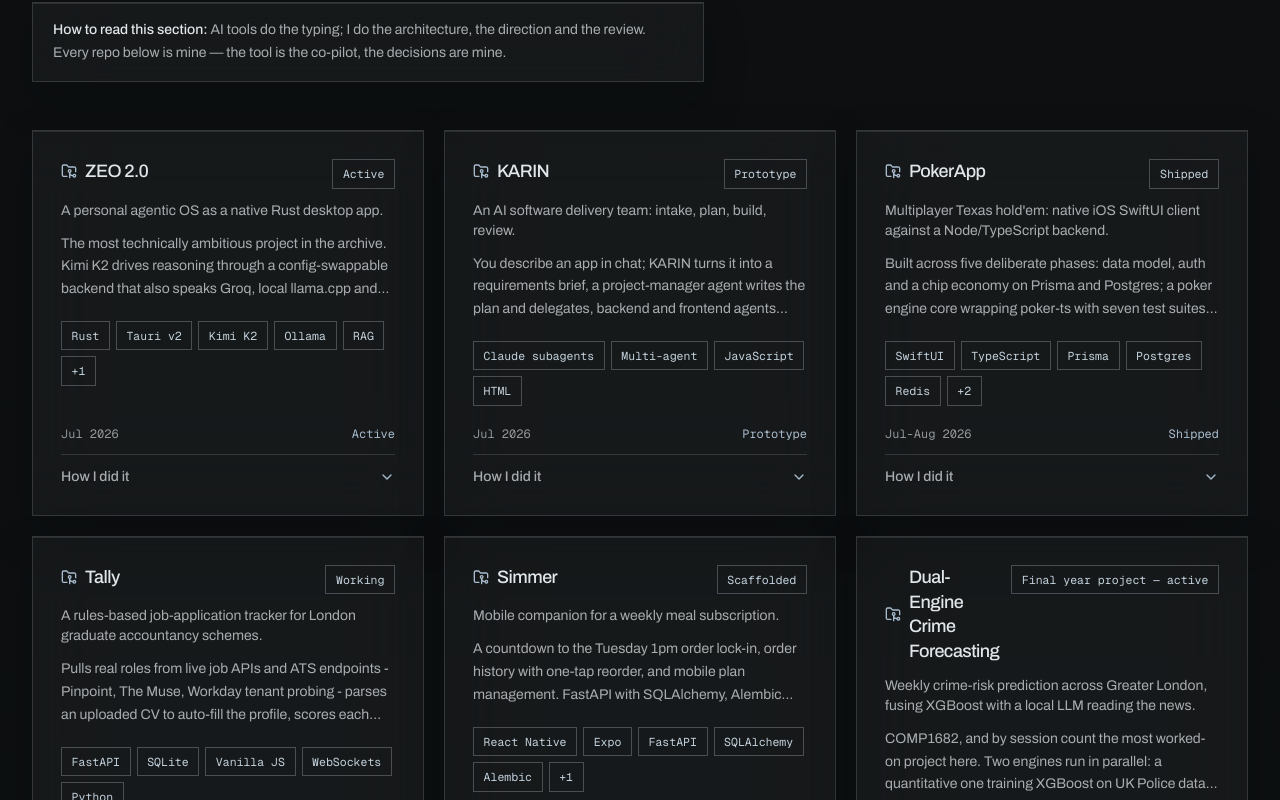
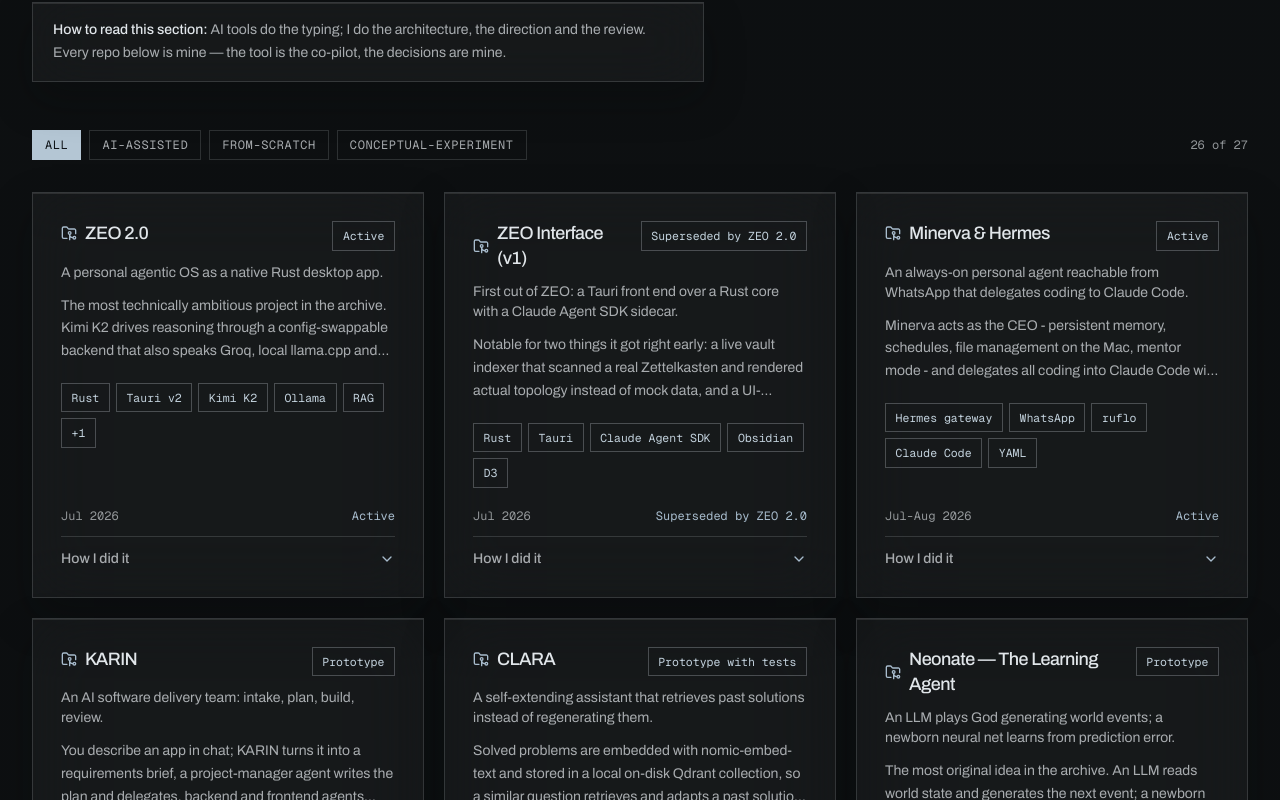
Before and after one commit to koro119/portfolio-site, a React (Vite) app: page / in a window 1280 px wide. Shown: the part 2900-3700 px from the top of the page. Built offline with nearby package versions, Linux system fonts and the light colour scheme.

Commit message:
Part 4d: tag filtering on AI-Assisted grid — pills, aria-pressed, URL hash linkability, live count

```diff
--- a/src/sections/VibeCoded.tsx
+++ b/src/sections/VibeCoded.tsx
@@ -1,10 +1,46 @@
+import { useEffect, useState } from 'react';
 import { useProjects } from '../hooks/useProjects';
 import { SectionHeader } from '../components/SectionHeader';
 import { ProjectCard } from '../components/ProjectCard';
 import { Reveal } from '../components/Reveal';
 
+const FILTERS = [
+  { id: 'all', label: 'all' },
+  { id: 'AI-assisted', label: 'AI-assisted' },
+  { id: 'from-scratch', label: 'from-scratch' },
+  { id: 'conceptual-experiment', label: 'conceptual-experiment' },
+] as const;
+
+type FilterId = (typeof FILTERS)[number]['id'];
+
+function readFilterFromHash(): FilterId {
+  if (typeof window === 'undefined') return 'all';
+  const match = window.location.hash.match(/^#filter=(.+)$/);
+  if (match && FILTERS.some((f) => f.id === match[1])) {
+    return match[1] as FilterId;
+  }
+  return 'all';
+}
+
 export function VibeCoded() {
   const projects = useProjects();
+  const [filter, setFilter] = useState<FilterId>(readFilterFromHash);
+
+  useEffect(() => {
+    const onHashChange = () => setFilter(readFilterFromHash());
+    window.addEventListener('hashchange', onHashChange);
+    return () => window.removeEventListener('hashchange', onHashChange);
+  }, []);
+
+  const applyFilter = (id: FilterId) => {
+    setFilter(id);
+    // replaceState avoids the native anchor-scroll side effect of setting the hash.
+    history.replaceState(null, '', `#filter=${id}`);
+  };
+
+  // portfolio-site is told in the "Making Of" section, not repeated as a card.
+  const pool = projects?.all.filter((p) => p.slug !== 'portfolio-site') ?? [];
+  const visible = filter === 'all' ? pool : pool.filter((p) => p.tags.includes(filter));
 
   return (
     <section
@@ -28,9 +64,31 @@ export function VibeCoded() {
           </div>
         </Reveal>
 
+        {/* Tag filter */}
+        <div className="flex flex-wrap items-center gap-2 mb-8">
+          {FILTERS.map((f) => (
+            <button
+              key={f.id}
+              type="button"
+              aria-pressed={filter === f.id}
+              onClick={() => applyFilter(f.id)}
+              className={`font-mono text-xs uppercase tracking-wider px-3 py-1.5 border transition-colors duration-200 ${
+                filter === f.id
+                  ? 'bg-btn-fill text-ink border-btn-fill'
+                  : 'border-glass-border text-meta hover:border-steel hover:text-foreground'
+              }`}
+            >
+              {f.label}
+            </button>
+          ))}
+          <span className="ml-auto font-mono text-xs text-meta-dim tabular-nums">
+            {projects ? `${visible.length} of ${projects.all.length}` : ''}
+          </span>
+        </div>
+
         {projects ? (
           <div className="grid md:grid-cols-2 lg:grid-cols-3 gap-5">
-            {projects.vibeCoded.map((project, i) => (
+            {visible.map((project, i) => (
               <ProjectCard key={project.slug} project={project} index={i} />
             ))}
           </div>
```
